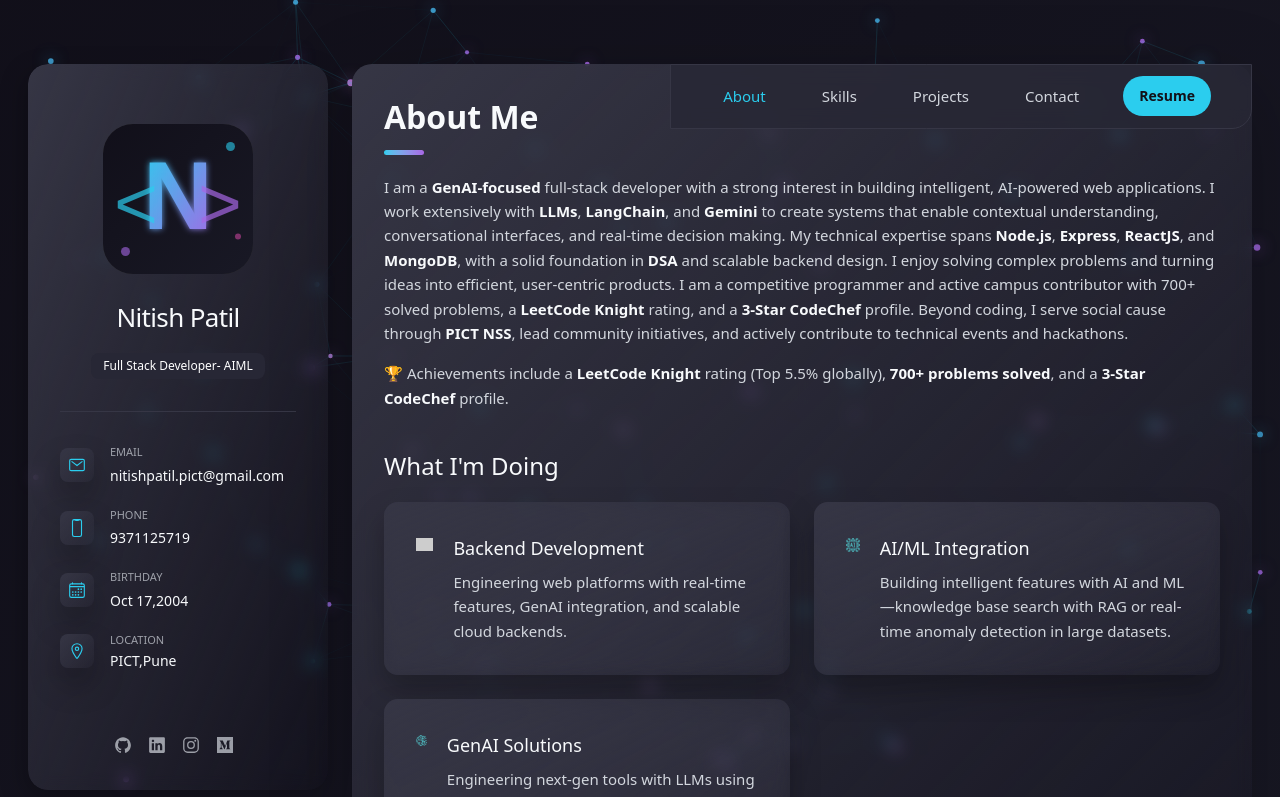
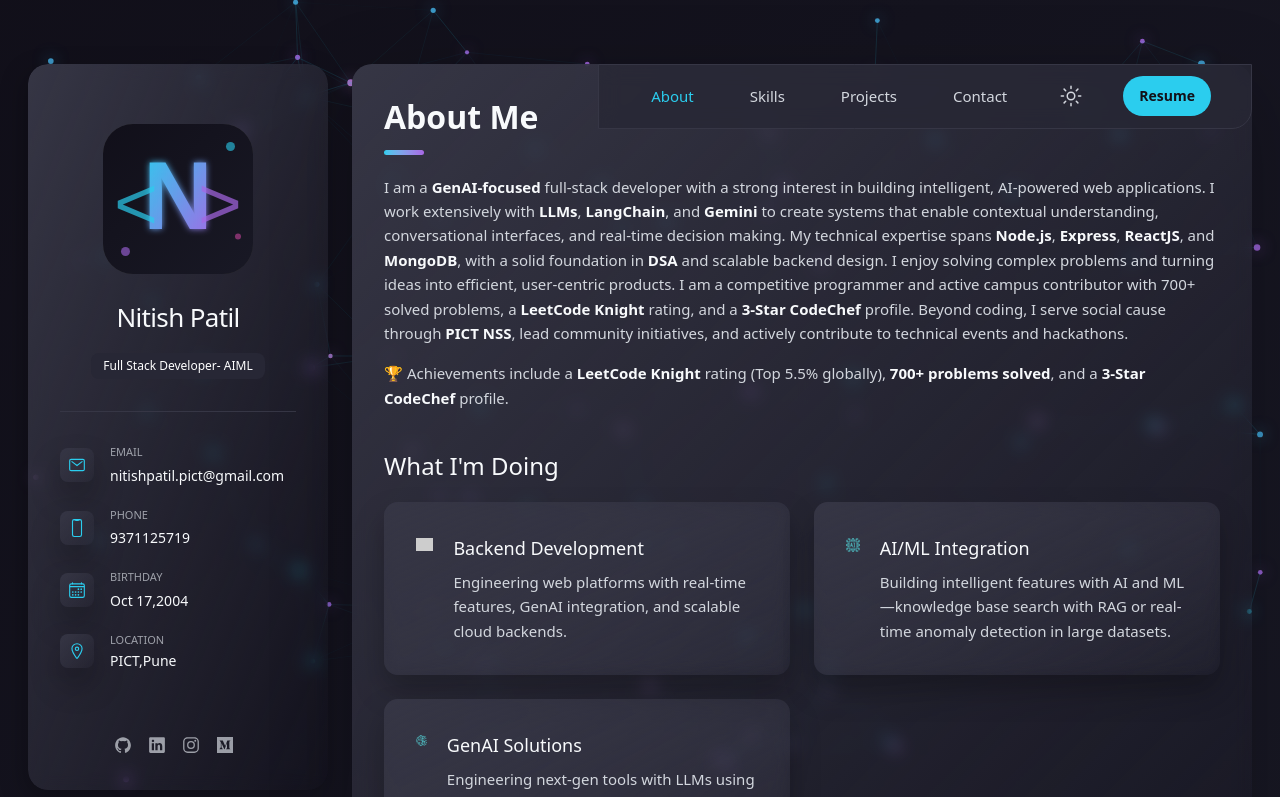
Before and after one commit to NitishP1710/Nitish_portfolio, a React (Vite) app: page / in a window 1280 px wide. Shown: the top 797 px of the page. Built offline with nearby package versions, Linux system fonts and the light colour scheme; grey boxes are pictures that could not be loaded.

Commit message:
added light theme toggle button

```diff
--- a/src/App.jsx
+++ b/src/App.jsx
@@ -1,4 +1,5 @@
 import { useState } from 'react'
+import { ThemeProvider } from "./context/ThemeContext";
 import Sidebar from "./components/Sidebar"
 import Navbar from "./components/Navbar";
 import About from "./components/About";
@@ -13,7 +14,7 @@
 function App() {
   const [activePage,setActivePage] =useState('about')
   return (
-    <>
+    <ThemeProvider>
       <ParticleBackground />
       <main className="relative z-10 mx-3 md:mx-auto my-4 md:mt-16 mb-20 md:mb-24 min-w-64.75 lg:max-w-300 lg:flex lg:justify-center lg:items-stretch lg:gap-6">
       <Sidebar />
@@ -29,7 +30,7 @@
         </div>
       </div>
     </main>
-    </>
+    </ThemeProvider>
   )
 }
 
--- a/src/components/Navbar.jsx
+++ b/src/components/Navbar.jsx
@@ -1,7 +1,11 @@
 import { personaInfo } from "../data/portfolioData";
+import { useTheme } from "../context/ThemeContext";
+import { IoMoonOutline, IoSunnyOutline } from "react-icons/io5";
 
 const Navbar = ({ activePage, setActivePage }) => {
+  const { theme, toggleTheme } = useTheme();
   const navItems = ["About", "Skills", "Projects", "Contact"];
+
   return (
     <nav
       className="fixed bottom-0 left-0 w-full bg-onyx/75 backdrop-blur-[10px] border border-jet rounded-t-xl md:rounded-t-[20px] shadow-(--shadow-2) z-5
@@ -22,6 +26,20 @@
             </button>
           </li>
         ))}
+        <li>
+          <button
+            onClick={toggleTheme}
+            className="text-light-gray hover:text-orange-yellow transition-colors p-2 flex items-center justify-center"
+            title={`Switch to ${theme === 'dark' ? 'light' : 'dark'} mode`}
+            aria-label={`Switch to ${theme === 'dark' ? 'light' : 'dark'} mode`}
+          >
+            {theme === 'dark' ? (
+              <IoSunnyOutline className="text-xl md:text-2xl" />
+            ) : (
+              <IoMoonOutline className="text-xl md:text-2xl" />
+            )}
+          </button>
+        </li>
         <li id="resume">
           <a
             href={personaInfo.resumeURL}
--- a/src/components/ParticleBackground.jsx
+++ b/src/components/ParticleBackground.jsx
@@ -1,7 +1,9 @@
 import { useEffect, useRef } from 'react';
+import { useTheme } from '../context/ThemeContext';
 
 const ParticleBackground = () => {
     const canvasRef = useRef(null);
+    const { theme } = useTheme();
 
     useEffect(() => {
         const canvas = canvasRef.current;
@@ -9,16 +11,22 @@
         let animationFrameId;
         let particles = [];
 
-        // Configuration - Purple-Cyan theme
+        // Configuration - Theme-aware colors
+        const isDark = theme === 'dark';
         const config = {
             particleCount: 100,
-            particleColors: [
+            particleColors: isDark ? [
                 'hsla(190, 85%, 55%, 0.9)',   // cyan (main)
                 'hsla(270, 70%, 65%, 0.85)',  // purple
                 'hsla(200, 80%, 60%, 0.8)',   // light cyan
                 'hsla(280, 65%, 70%, 0.85)',  // light purple
+            ] : [
+                'hsla(190, 75%, 45%, 0.7)',   // darker cyan for light mode
+                'hsla(270, 60%, 55%, 0.65)',  // darker purple for light mode
+                'hsla(200, 70%, 50%, 0.6)',   // darker light cyan
+                'hsla(280, 55%, 60%, 0.65)',  // darker light purple
             ],
-            lineColor: 'hsla(190, 85%, 55%, 0.15)',
+            lineColor: isDark ? 'hsla(190, 85%, 55%, 0.15)' : 'hsla(190, 75%, 45%, 0.1)',
             particleRadius: 2,
             lineWidth: 1,
             linkDistance: 150,
@@ -88,7 +96,10 @@
                         ctx.beginPath();
                         ctx.moveTo(particles[i].x, particles[i].y);
                         ctx.lineTo(particles[j].x, particles[j].y);
-                        ctx.strokeStyle = `hsla(190, 85%, 55%, ${opacity * 0.2})`;
+                        const lineOpacity = isDark ? opacity * 0.2 : opacity * 0.15;
+                        ctx.strokeStyle = isDark
+                            ? `hsla(190, 85%, 55%, ${lineOpacity})`
+                            : `hsla(190, 75%, 45%, ${lineOpacity})`;
                         ctx.lineWidth = config.lineWidth;
                         ctx.stroke();
                     }
@@ -128,7 +139,7 @@
             cancelAnimationFrame(animationFrameId);
             window.removeEventListener('resize', resizeCanvas);
         };
-    }, []);
+    }, [theme]); // Reinitialize when theme changes
 
     return (
         <canvas
--- /dev/null
+++ b/src/context/ThemeContext.jsx
@@ -0,0 +1,39 @@
+import { createContext, useContext, useEffect, useState } from 'react';
+
+const ThemeContext = createContext();
+
+export const useTheme = () => {
+  const context = useContext(ThemeContext);
+  if (!context) {
+    throw new Error('useTheme must be used within a ThemeProvider');
+  }
+  return context;
+};
+
+export const ThemeProvider = ({ children }) => {
+  const [theme, setTheme] = useState(() => {
+    // Get theme from localStorage or default to 'dark'
+    const savedTheme = localStorage.getItem('theme');
+    return savedTheme || 'dark';
+  });
+
+  useEffect(() => {
+    // Update the HTML element with theme class
+    const root = document.documentElement;
+    root.classList.remove('light', 'dark');
+    root.classList.add(theme);
+
+    // Save to localStorage
+    localStorage.setItem('theme', theme);
+  }, [theme]);
+
+  const toggleTheme = () => {
+    setTheme(prevTheme => prevTheme === 'dark' ? 'light' : 'dark');
+  };
+
+  return (
+    <ThemeContext.Provider value={{ theme, toggleTheme }}>
+      {children}
+    </ThemeContext.Provider>
+  );
+};
--- a/src/index.css
+++ b/src/index.css
@@ -2,12 +2,22 @@
 
 /* Body background */
 body {
+    min-height: 100vh;
+    transition: background 0.3s ease;
+}
+
+/* Dark Theme (Default) */
+html.dark body {
     background: linear-gradient(135deg, hsl(250, 25%, 8%) 0%, hsl(240, 20%, 12%) 100%);
-    min-height: 100vh;
+}
+
+/* Light Theme */
+html.light body {
+    background: linear-gradient(135deg, hsl(210, 50%, 95%) 0%, hsl(200, 40%, 98%) 100%);
 }
 
 @theme {
-    /* Colors - Modern Purple-Cyan Theme */
+    /* Dark Mode Colors - Modern Purple-Cyan Theme */
     --color-smoky-black: hsl(250, 20%, 8%);
     --color-eerie-black-1: hsl(245, 18%, 14%);
     --color-eerie-black-2: hsl(242, 16%, 12%);
@@ -20,6 +30,14 @@
     --color-light-gray: hsl(220, 15%, 85%);
     --color-light-gray-70: hsla(220, 15%, 85%, 0.7);
     --color-bittersweet: hsl(320, 75%, 60%);
+
+    /* Light Mode Override Colors */
+    --color-light-bg: hsl(210, 50%, 98%);
+    --color-light-card: hsl(0, 0%, 100%);
+    --color-light-border: hsl(220, 15%, 88%);
+    --color-light-text: hsl(240, 8%, 15%);
+    --color-light-text-secondary: hsl(240, 4%, 35%);
+    --color-light-shadow: hsla(220, 15%, 25%, 0.15%);
 
     /* Font Family */
     --font-poppins: 'Poppins', sans-serif;
@@ -169,3 +187,30 @@
     -webkit-box-orient: vertical;
     overflow: hidden;
 }
+
+/* Light Mode Theme Overrides */
+html.light {
+    /* Override Tailwind color variables for light mode */
+    --color-smoky-black: hsl(210, 50%, 98%);
+    --color-eerie-black-1: hsl(0, 0%, 100%);
+    --color-eerie-black-2: hsl(210, 40%, 98%);
+    --color-onyx: hsl(220, 15%, 92%);
+    --color-jet: hsl(220, 12%, 88%);
+    --color-white-1: hsl(240, 8%, 12%);
+    --color-white-2: hsl(240, 8%, 15%);
+    --color-light-gray: hsl(240, 4%, 35%);
+    --color-light-gray-70: hsla(240, 4%, 35%, 0.7);
+}
+
+html.light ::-webkit-scrollbar-track {
+    background: hsl(220, 15%, 92%);
+}
+
+html.light ::-webkit-scrollbar-thumb {
+    background: linear-gradient(180deg, hsl(190, 85%, 45%), hsl(270, 70%, 55%));
+}
+
+html.light ::selection {
+    background: hsl(190, 85%, 55%);
+    color: hsl(0, 0%, 100%);
+}
```
